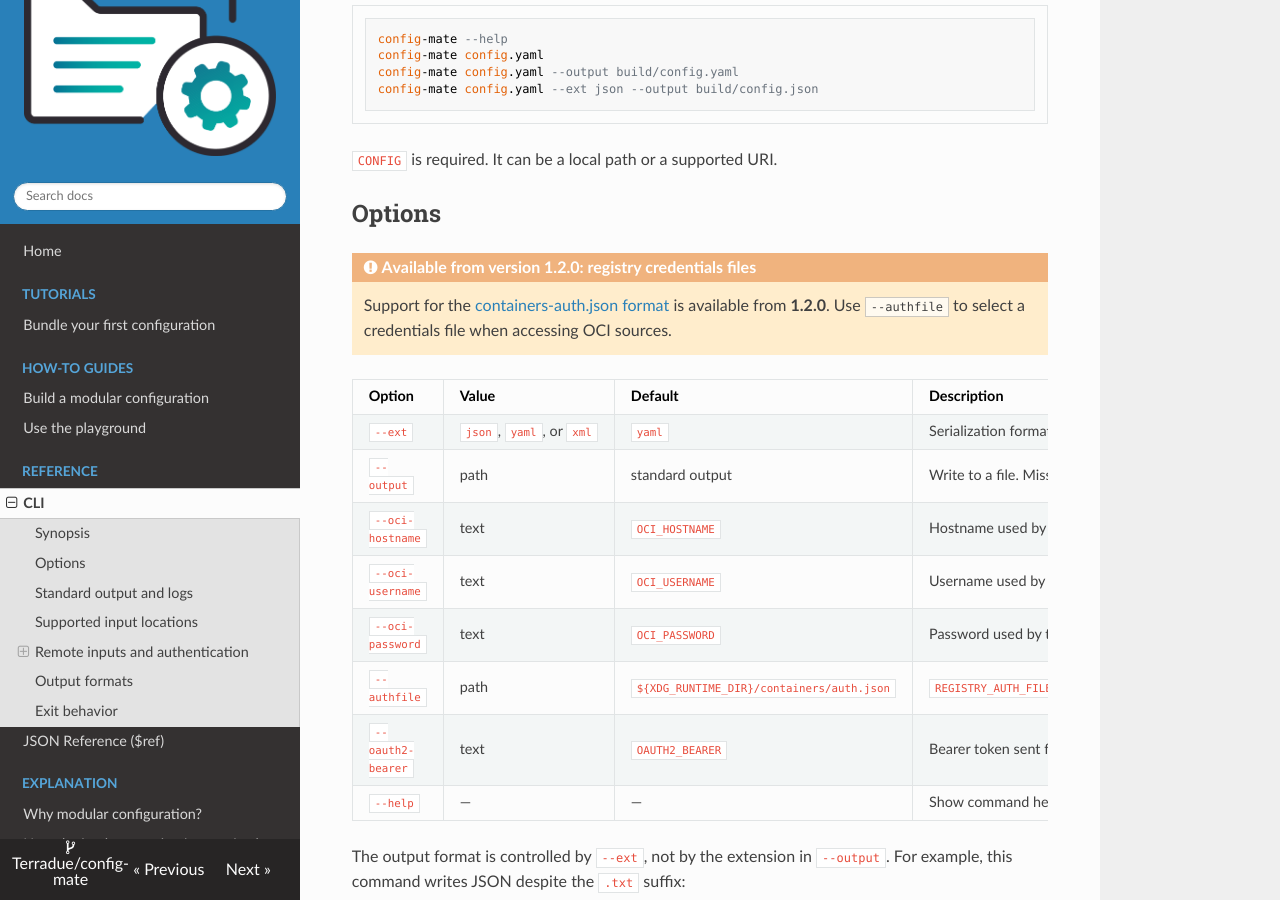
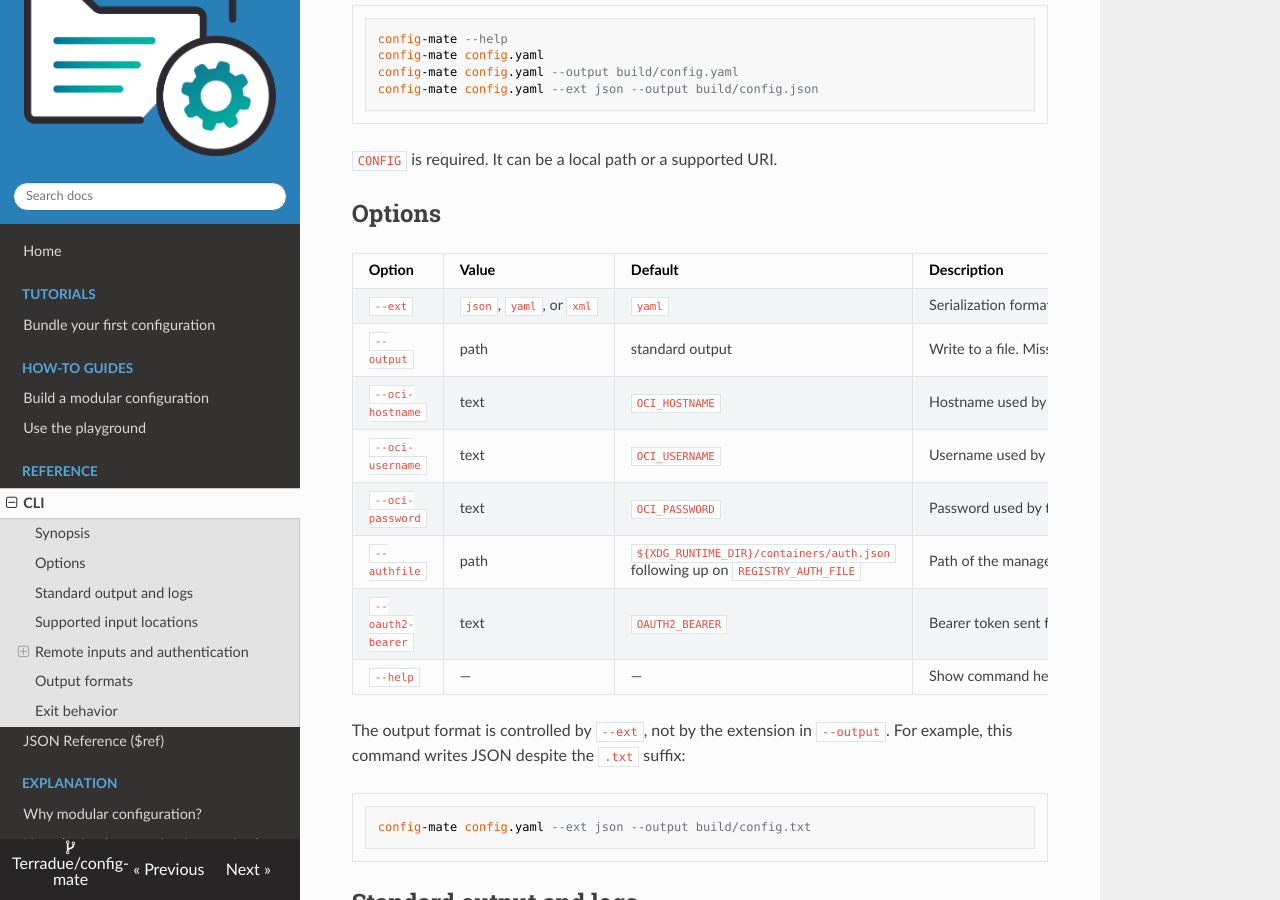
Before and after one commit to Terradue/config-mate, an MkDocs documentation site: the page built from docs/reference/cli.md, in a window 1280 px wide and 900 px high, scrolled down 377 px. Built offline with MkDocs 1.6.1, drawn with Linux system fonts in a browser that asks for light colours; nearby versions of some CDN libraries.

Commit message:
docs(cli): removed subsequent release, 1.0.0 not released yet

```diff
--- a/docs/reference/cli.md
+++ b/docs/reference/cli.md
@@ -20,13 +20,6 @@ config-mate config.yaml --ext json --output build/config.json
 
 ## Options
 
-!!! warning "Available from version 1.2.0: registry credentials files"
-
-    Support for the
-    [containers-auth.json format](https://man.archlinux.org/man/containers-auth.json.5)
-    is available from **1.2.0**. Use `--authfile` to select a credentials file
-    when accessing OCI sources.
-
 | Option | Value | Default | Description |
 | --- | --- | --- | --- |
 | `--ext` | `json`, `yaml`, or `xml` | `yaml` | Serialization format of the collected output. The match is case-insensitive. |
@@ -34,7 +27,7 @@ config-mate config.yaml --ext json --output build/config.json
 | `--oci-hostname` | text | `OCI_HOSTNAME` | Hostname used by the OCI transport adapter. |
 | `--oci-username` | text | `OCI_USERNAME` | Username used by the OCI transport adapter. |
 | `--oci-password` | text | `OCI_PASSWORD` | Password used by the OCI transport adapter. |
-| `--authfile` | path | `${XDG_RUNTIME_DIR}/containers/auth.json` | `REGISTRY_AUTH_FILE` |
+| `--authfile` | path | `${XDG_RUNTIME_DIR}/containers/auth.json` following up on `REGISTRY_AUTH_FILE` | Path of the managed registry credentials file |
 | `--oauth2-bearer` | text | `OAUTH2_BEARER` | Bearer token sent for HTTP and HTTPS requests. |
 | `--help` | — | — | Show command help and exit. |
 
```
